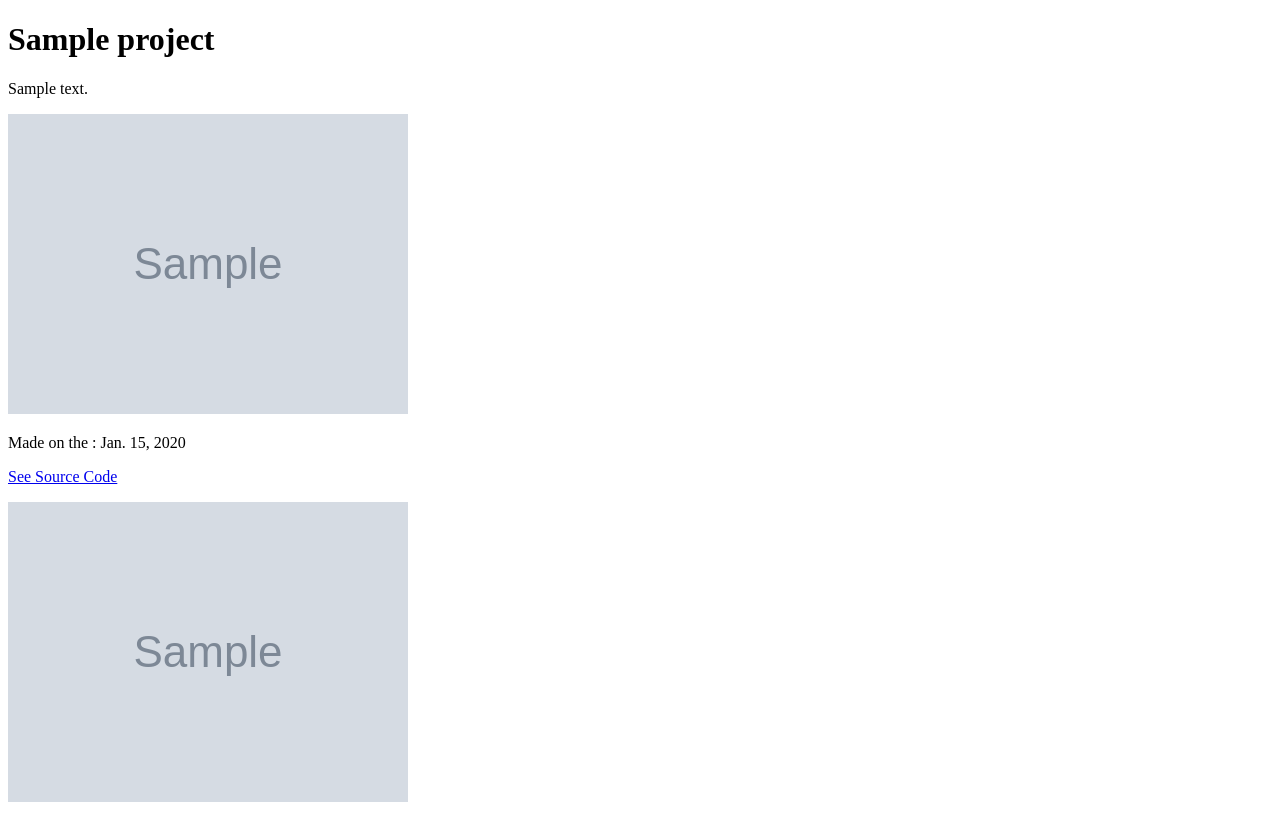
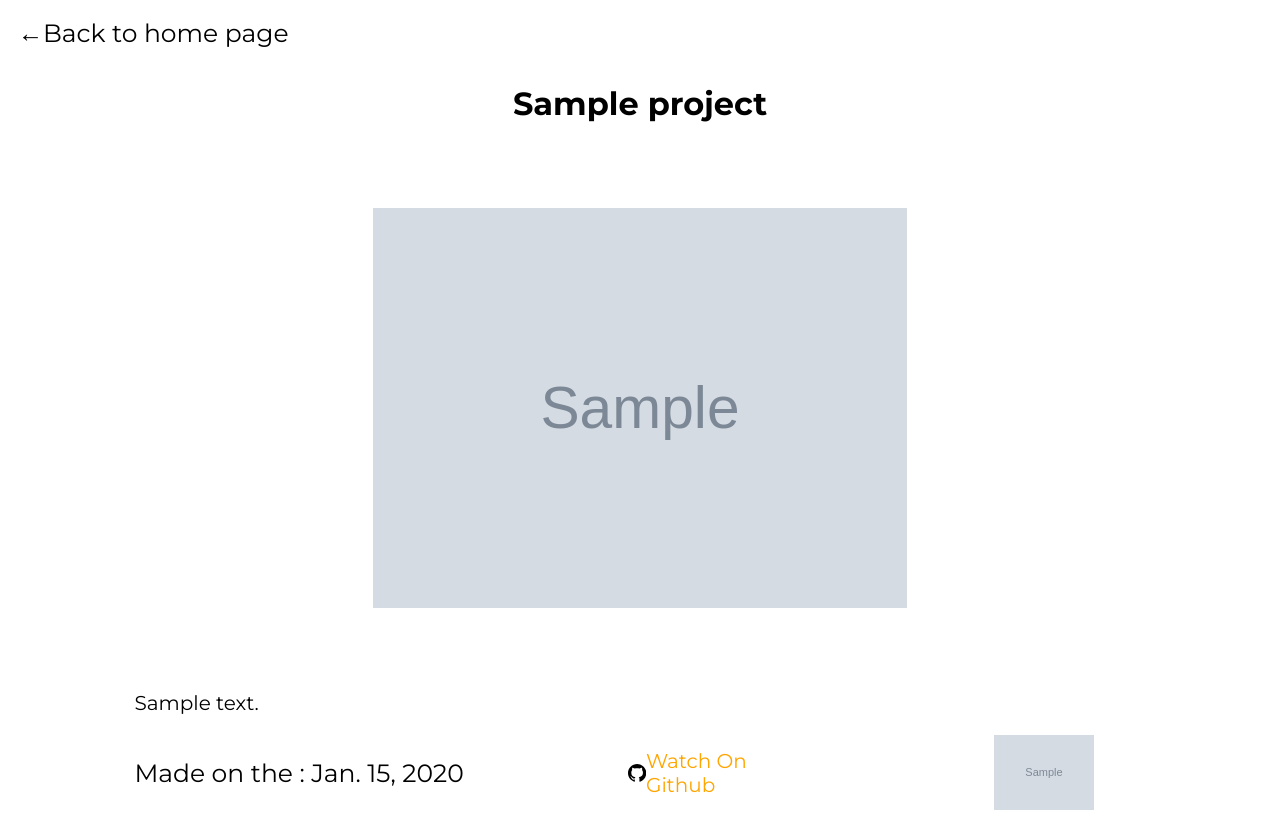
Before and after one commit to EddyBess/portfolio_django, a Django app: page /projects/1/ in a window 1280 px wide. Run offline with Django 4.2, Linux system fonts and the light colour scheme; tables that the repository leaves empty hold one stand-in row (values such as "Sample post"); grey boxes marked "Sample" are stand-in pictures.

Commit message:
Version 1.0

```diff
--- /dev/null
+++ b/portfolioapp/static/details.css
@@ -0,0 +1,99 @@
+@import url('https://fonts.googleapis.com/css2?family=Montserrat:wght@300;400;700&display=swap');
+
+body{
+    font-family: "Montserrat";
+}
+
+.header{
+    display: flex;
+    width: 100%;
+    justify-content: space-evenly;
+    margin-bottom: 5%;
+    align-items: center;
+
+}
+
+.images{
+    display: flex;
+    width: 100%;
+    height: 400px;
+    justify-content: space-evenly;
+    margin-bottom: 5%;
+
+}
+.description_container{
+    display: flex;
+    flex-direction: column;
+    width: 100%;
+    justify-content: center;
+    align-items: center;
+}
+
+.description_content{
+    width: 80%;
+    font-size: 20px;
+}
+span{
+    font-size: 25px;
+}
+.footer{
+    display: flex;
+    width: 80%;
+    justify-content: space-between;
+    align-items: center;
+    margin-left: 10%;
+}
+.skills{
+    display: flex;
+    width: 20%;
+    height: 75px;
+    justify-content: space-evenly;
+
+
+}
+.github_link{
+    display: flex;
+    align-items: center;
+    width: 15%;
+    justify-content: space-evenly;
+}
+#link{
+    font-size: 20px;
+    text-decoration: none;
+    color: orange;
+}
+#link:hover{
+    text-decoration: underline;
+}
+
+.navlink {
+    display: inline-block;
+    position: relative;
+    padding-bottom: 5px;
+    text-decoration: none;
+    color: black;
+    font-size: 25px;
+}
+
+.navlink::after {
+    content: '';
+    position: absolute;
+    width: 100%;
+
+    transform: scaleX(0);
+    height: 2px;
+    bottom: 0;
+    left: 0;
+    background-color: orange;
+
+    transition: transform 0.25s ease-out;
+  }
+
+.navlink:hover::after {
+    transform: scaleX(1);
+
+  }
+.home{
+    display: flex;
+    padding: 10px;
+}
--- a/portfolioapp/static/projects.css
+++ b/portfolioapp/static/projects.css
@@ -1,4 +1,4 @@
-
+@import url('https://fonts.googleapis.com/css2?family=Montserrat:wght@300;400;700&display=swap');
 .projects{
     display: grid;
     width: 100%;
@@ -8,6 +8,7 @@
     row-gap:40%;
     margin-top: 5%;
     margin-left: 18%;
+    font-family: "Montserrat";
 
 
 
--- a/portfolioapp/templates/portoflioapp/details.html
+++ b/portfolioapp/templates/portoflioapp/details.html
@@ -1,3 +1,6 @@
+{% load static %}
+
+
 <!DOCTYPE html>
 <html lang="en">
 <head>
@@ -5,26 +8,49 @@
     <meta http-equiv="X-UA-Compatible" content="IE=edge">
     <meta name="viewport" content="width=device-width, initial-scale=1.0">
     <title>Project</title>
+    <link rel="stylesheet" href="{% static 'details.css' %}">
+
 </head>
 <body>
-    <h1>
-        {{project.name}}
-    </h1>
-    <p>
+    <div class="home">
+    <span>
+        ←
+    </span>
+    <a href="/" class="navlink"> Back to home page</a>
+    </div>
+    <div class="header">
+
+        <h1>
+            {{project.name}}
+        </h1>
+    </div>
+    <div class = "images">
+        {% for img in project_images %}
+
+            <img src="{{img.img.url}}" alt="" >
+        {% endfor %}
+        </div>
+    <div class="description_container">
+        <p class="description_content">
         {{project.description}}
-    </p>
-    {% for img in project_images %}
-        <img src="{{img.img.url}}" alt="" >
-    {% endfor %}
-    <p>
-        Made on the : {{project.date}}
-    </p>
-    <a href="{{project.url}}">See Source Code</a>
-    <p>
-        {% for skill in project_skills %}
-        <img src="{{skill.img.img.url}}" alt="" >
+        </p>
 
-        {% endfor %}
-    </p>
+    </div>
+
+    <div class="footer">
+        <span>
+            Made on the : {{project.date}}
+        </span>
+        <div class="github_link">
+        <svg xmlns="http://www.w3.org/2000/svg" width="24" height="24" viewBox="0 0 24 24"><path d="M12 0c-6.626 0-12 5.373-12 12 0 5.302 3.438 9.8 8.207 11.387.599.111.793-.261.793-.577v-2.234c-3.338.726-4.033-1.416-4.033-1.416-.546-1.387-1.333-1.756-1.333-1.756-1.089-.745.083-.729.083-.729 1.205.084 1.839 1.237 1.839 1.237 1.07 1.834 2.807 1.304 3.492.997.107-.775.418-1.305.762-1.604-2.665-.305-5.467-1.334-5.467-5.931 0-1.311.469-2.381 1.236-3.221-.124-.303-.535-1.524.117-3.176 0 0 1.008-.322 3.301 1.23.957-.266 1.983-.399 3.003-.404 1.02.005 2.047.138 3.006.404 2.291-1.552 3.297-1.23 3.297-1.23.653 1.653.242 2.874.118 3.176.77.84 1.235 1.911 1.235 3.221 0 4.609-2.807 5.624-5.479 5.921.43.372.823 1.102.823 2.222v3.293c0 .319.192.694.801.576 4.765-1.589 8.199-6.086 8.199-11.386 0-6.627-5.373-12-12-12z"/></svg>
+        <a href="{{project.url}}" id="link">Watch On Github</a>
+        </div>
+
+        <div class = "skills">
+            {% for skill in project_skills %}
+            <img src="{{skill.img.img.url}}" alt="">
+            {% endfor %}
+        </div>
+    </div>
 </body>
 </html>
```
Also changed, not shown: portfolioapp/static/about.css (added, +25 -0 lines), portfolioapp/static/contact.css (added, +14 -0 lines), portfolioapp/templates/portoflioapp/about.html (+22 -0 lines), portfolioapp/templates/portoflioapp/contact.html (+23 -0 lines), 1 other file.
